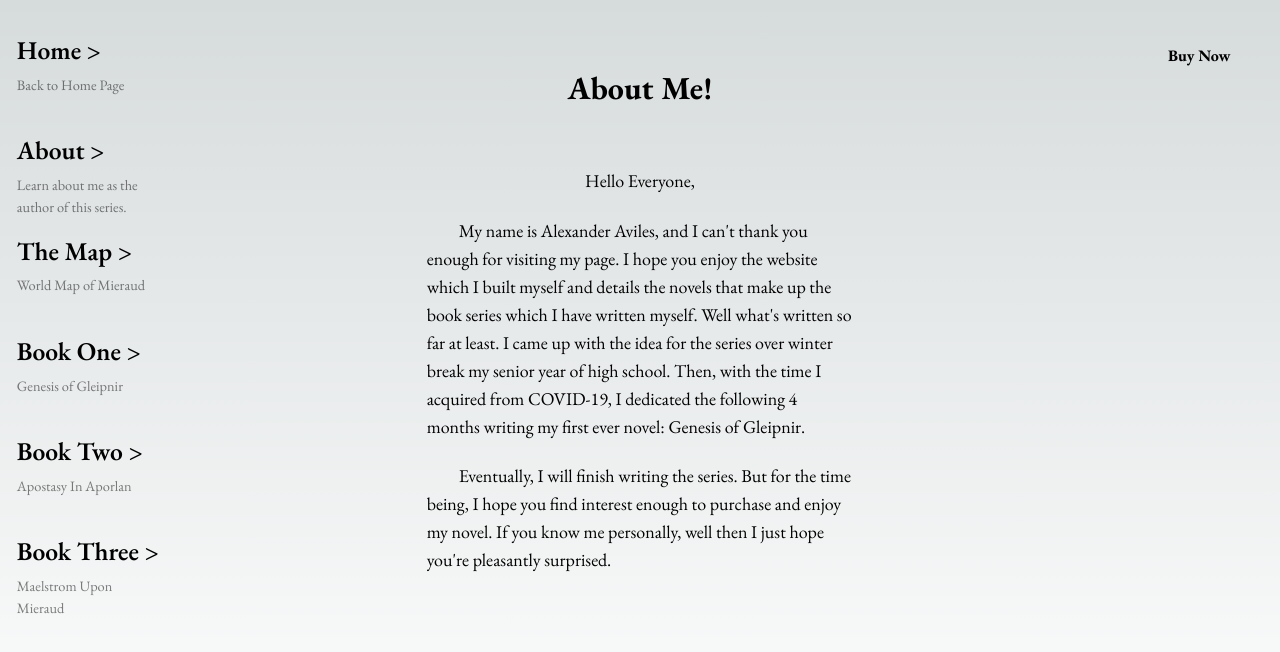
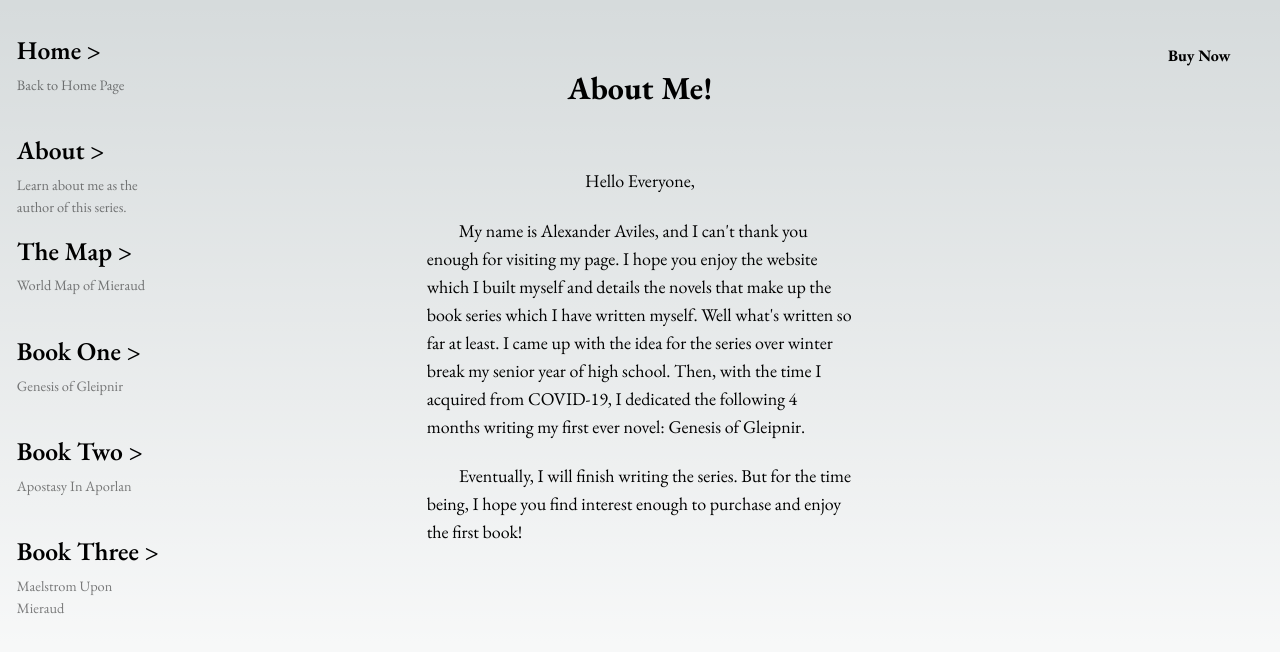
Before and after one commit to alex-aviles/MyBookSeriesWebsite, a Next.js app: page /about in a window 1280 px wide. Shown: the top 652 px of the page. Built offline with nearby package versions, Linux system fonts and the light colour scheme.

Commit message:
about update

```diff
--- a/src/app/about/page.tsx
+++ b/src/app/about/page.tsx
@@ -29,7 +29,7 @@ export default function aboutPage() {
         </p>
         <p className="text-lg max-w-prose text-left indent-8 mt-[5%]">
             Eventually, I will finish writing the series. But for the time being, I hope you find interest enough to purchase
-            and enjoy my novel. If you know me personally, well then I just hope you&apos;re pleasantly surprised.
+            and enjoy the first book!
         </p>
       </div>
 
```
